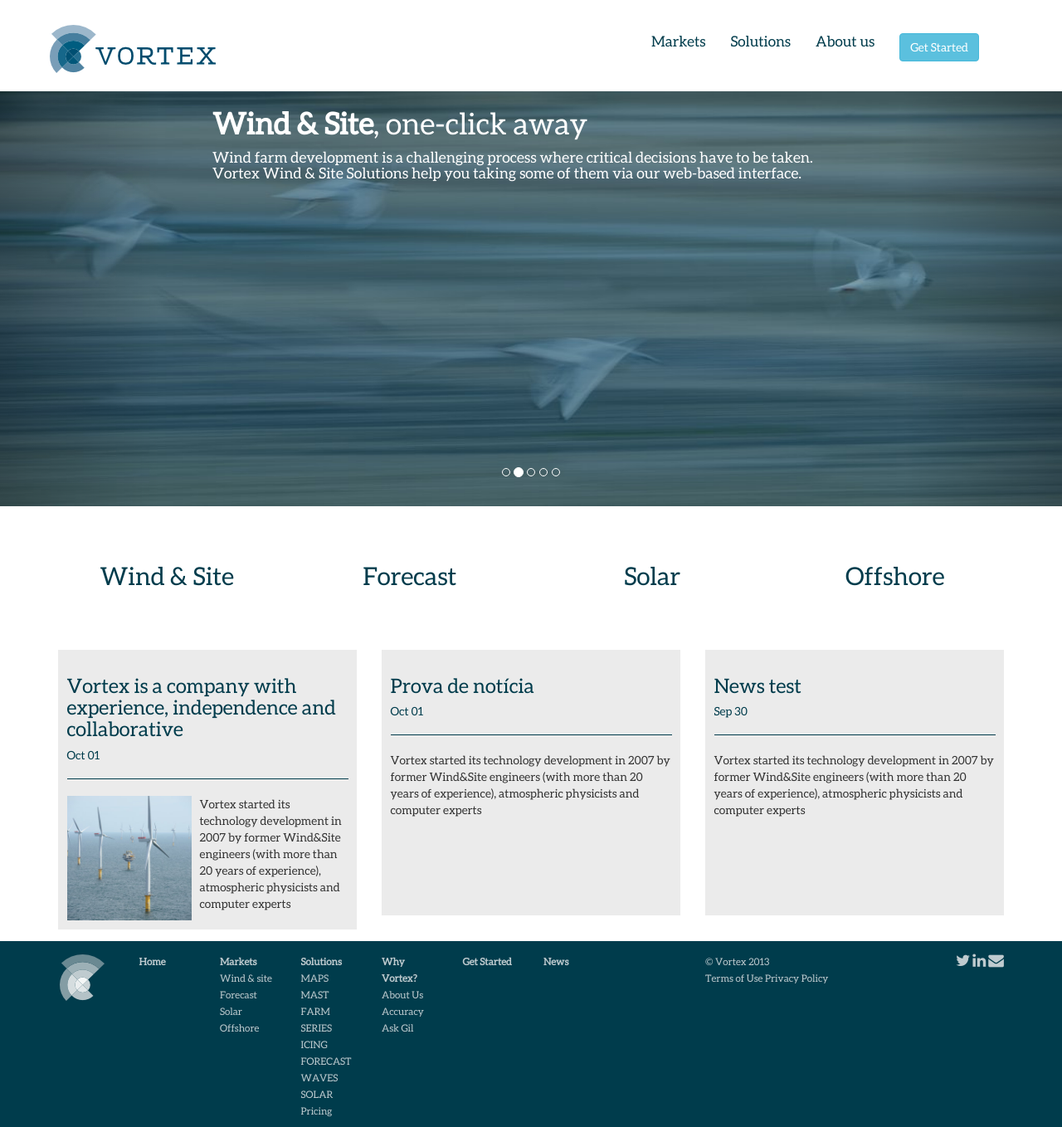
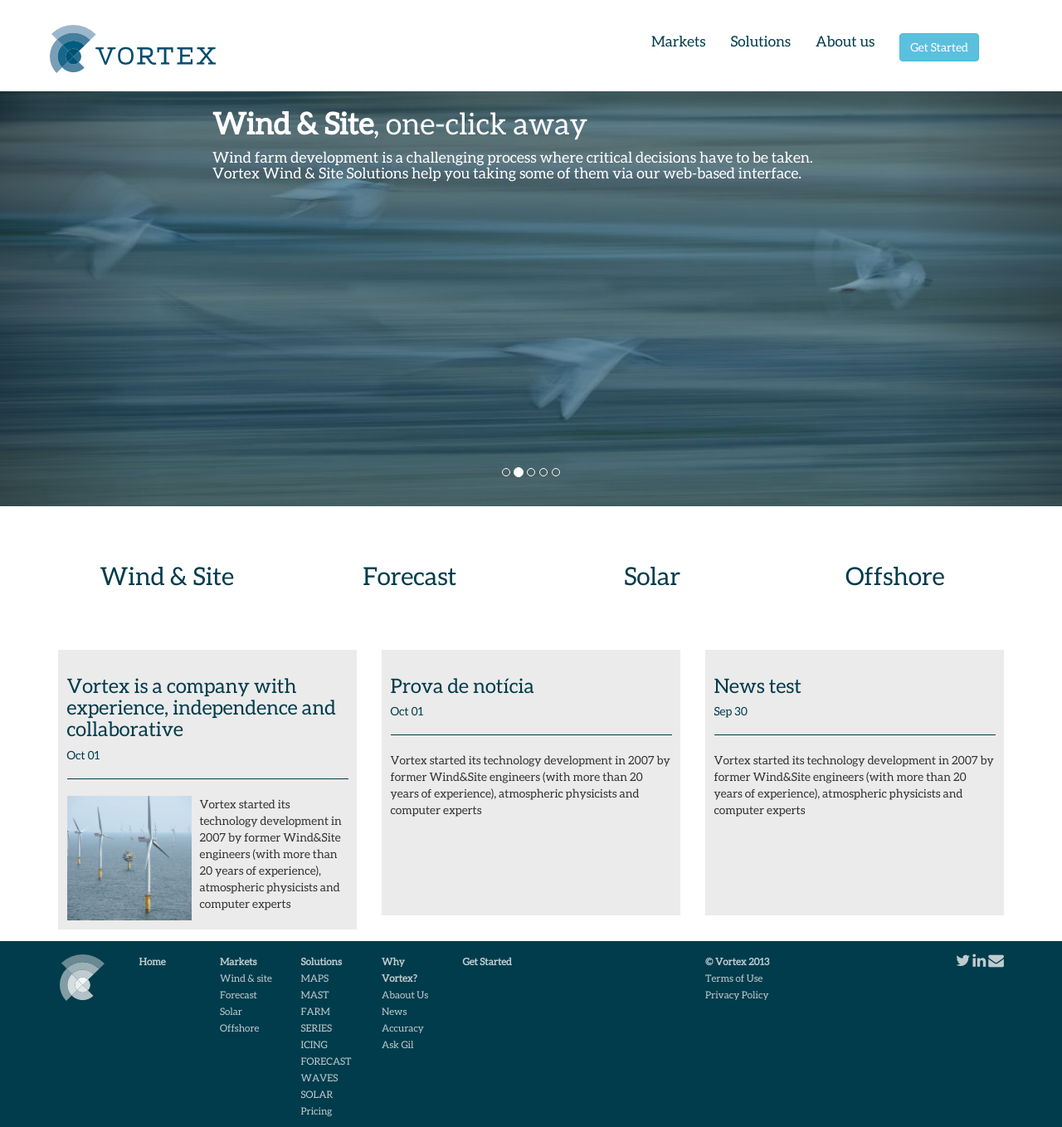
Before and after one commit to vortex-es/vortex-es.github.io, a Jekyll site: the page built from index.html, in a window 1280 px wide and 1358 px high. Shown: the whole window at 83% size. Built offline with Jekyll 4.4.1, drawn with Linux system fonts in a browser that asks for light colours; Markdown is read by kramdown in place of the engine named in the settings.

Commit message:
ajustat el sitemap per al laout home.

```diff
--- a/_layouts/home.html
+++ b/_layouts/home.html
@@ -54,7 +54,8 @@
             <div class="col-sm-1 col-lg-1">
               <p>
                 <small><strong>Why Vortex?</strong>
-                  <br/><a href="{{ site.base_url }}/about-us/">About Us</a>
+                  <br/><a href="{{ site.base_url }}/about-us/">Abaout Us</a>
+                  <br/><a href="{{ site.base_url }}/blog/">News</a>
                   <br/>Accuracy
                   <br/><a href="{{ site.base_url }}/gil-faq/">Ask Gil</a>
                 </small>
@@ -63,11 +64,13 @@
             <div class="col-sm-1 col-lg-1">
               <p><small><a href='http://itest.vortex.es/signup' rel="external" target="_blank" title='Please, sign up'><strong>Get Started</strong></a></small></p>
             </div>
-            <div class="col-sm-1 col-lg-1">
-              <p><small><a href="{{ site.base_url }}/blog/"><strong>News</strong></a></small></p>
-            </div>
-            <div class="col-sm-2 col-lg-2 col-sm-offset-1 col-lg-offset-1">
-              <p><small>&copy; Vortex 2013<br/><a href="{{ site.base_url }}/terms-of-use.html">Terms of Use</a> <a href="{{ site.base_url }}/privacy-policy.html">Privacy Policy</a></small></p>
+            <div class="col-sm-2 col-lg-2 col-sm-offset-2 col-lg-offset-2">
+              <p>
+                <small><strong>&copy; Vortex 2013</strong>
+                  <br/><a href="{{ site.base_url }}/terms-of-use.html">Terms of Use</a>
+                  <br/><a href="{{ site.base_url }}/privacy-policy.html">Privacy Policy</a>
+                </small>
+              </p>
             </div>
             <div class="col-sm-2 col-lg-2">
               <p class="text-right"><a href="#" title="Twitter" rel="external"><i class="icon-twitter icon-large"></i></a> <a href="#" title="Facebook" rel="external"><i class="icon-linkedin icon-large"></i></a> <a href="mailto:info@vortex.es" title="Correu-e" rel="external"><i class="icon-envelope icon-large"></i></a></p>
@@ -77,7 +80,6 @@
       </div>
     </footer>
 
-
     {% include footer.html %}
 
   </body>
```
